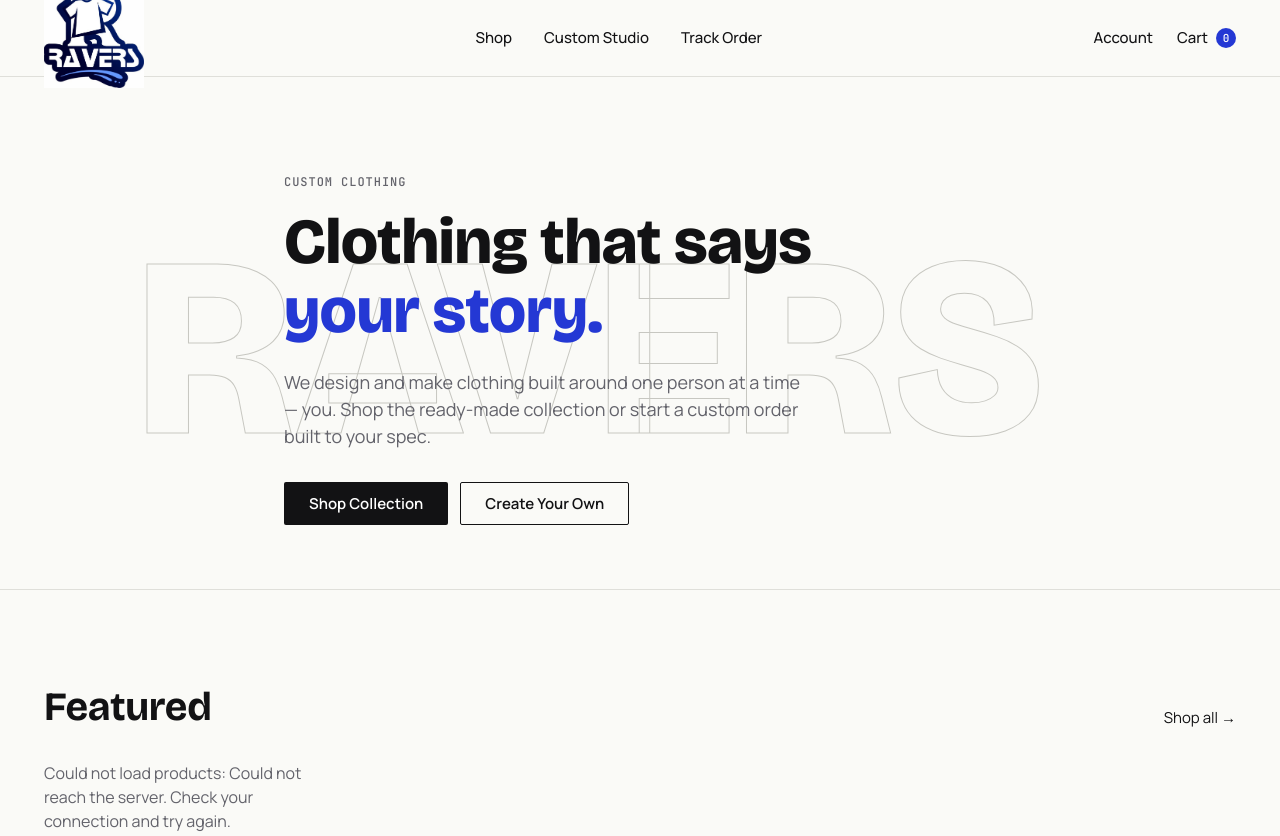
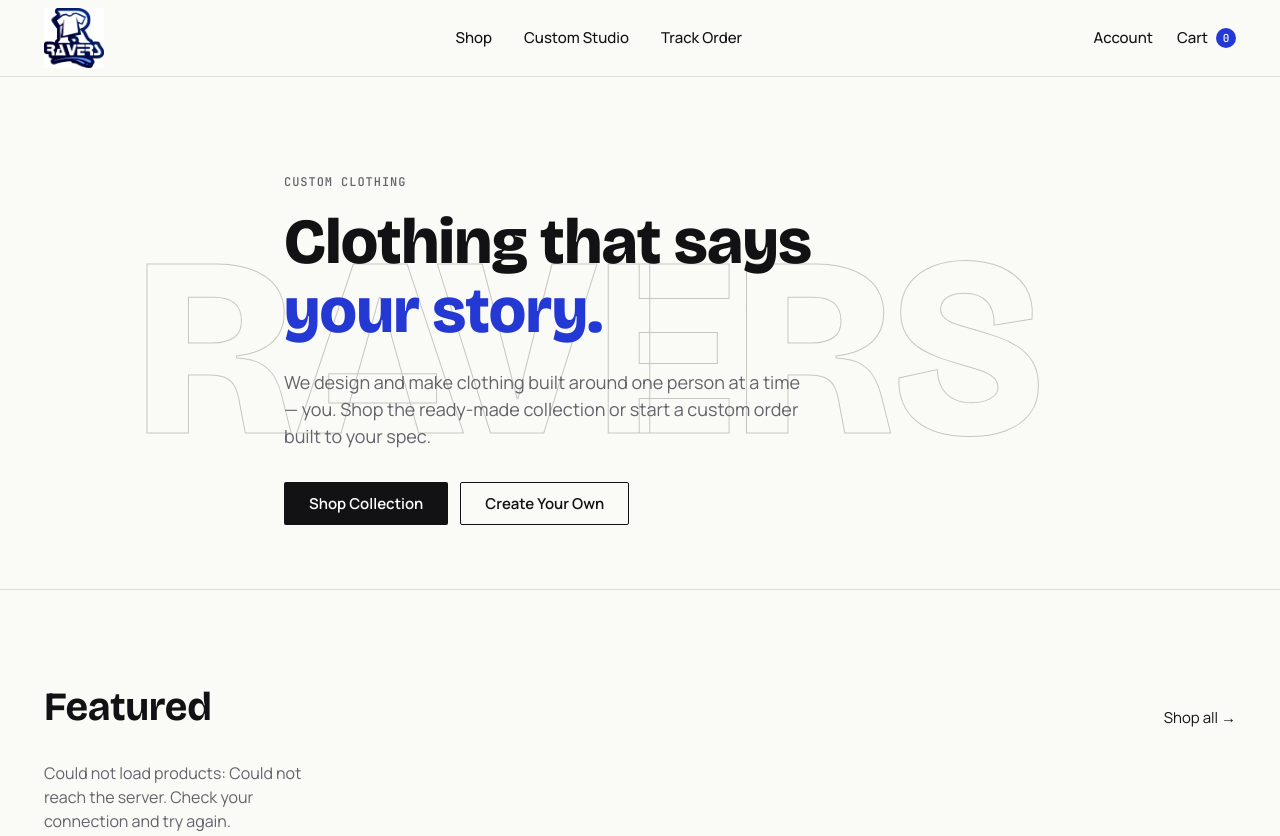
Before and after one commit to niyiartz24/ravers-commerce, a plain HTML site: page client/index.html in a window 1280 px wide. Shown: the top 836 px of the page. Drawn offline with nearby package versions, Linux system fonts and the light colour scheme; no server answers.

Commit message:
Resize logo image in site header
Reduced the size of the logo image in the header.

```diff
--- a/client/index.html
+++ b/client/index.html
@@ -14,7 +14,7 @@
 
 <header class="site-header">
   <div class="container site-header__inner">
-    <a href="index.html" class="wordmark"><img src="IMG-20260727-WA0908.jpg" width="100px" height="100px"></a>
+    <a href="index.html" class="wordmark"><img src="IMG-20260727-WA0908.jpg" width="60px" height="60px"></a>
     <nav class="main-nav" id="main-nav">
       <a href="shop.html">Shop</a>
       <a href="custom.html">Custom Studio</a>
```
